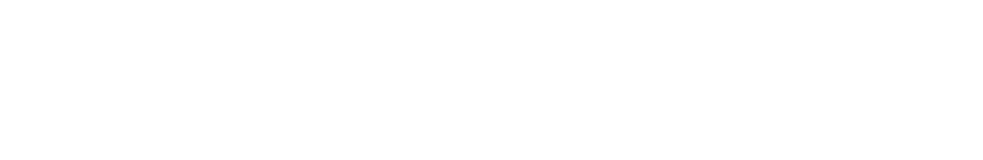
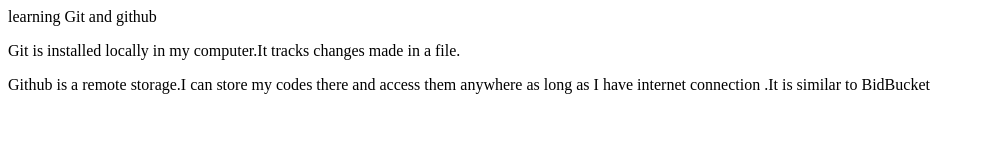
Before and after one commit to adimfello/learning-git1, a plain HTML site: page index.html in a window 1280 px wide. Shown: the whole page, without its empty margins (0-983 px from the left). Drawn offline with Linux system fonts and the light colour scheme.

Commit message:
provide initial content

```diff
--- a/index.html
+++ b/index.html
@@ -1 +1,13 @@
 <!DOCTYPE html>
+<html>
+<head>
+    <title>git & github</title>
+</head>
+<body>
+<main>
+    <hi>learning Git and github</hi>
+    <p> Git is installed locally in my computer.It tracks changes made in a file.</p>
+    <p>Github is a remote storage.I can store my codes there and access them anywhere as long as I have internet connection .It is similar to BidBucket</p>
+</main>
+</body>
+</html>
```
